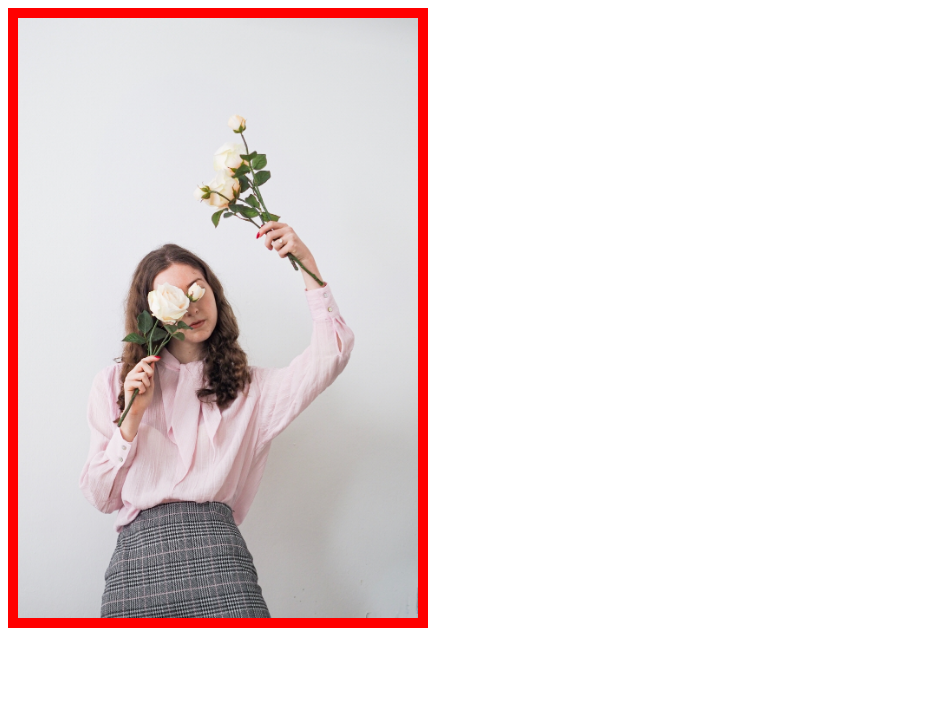
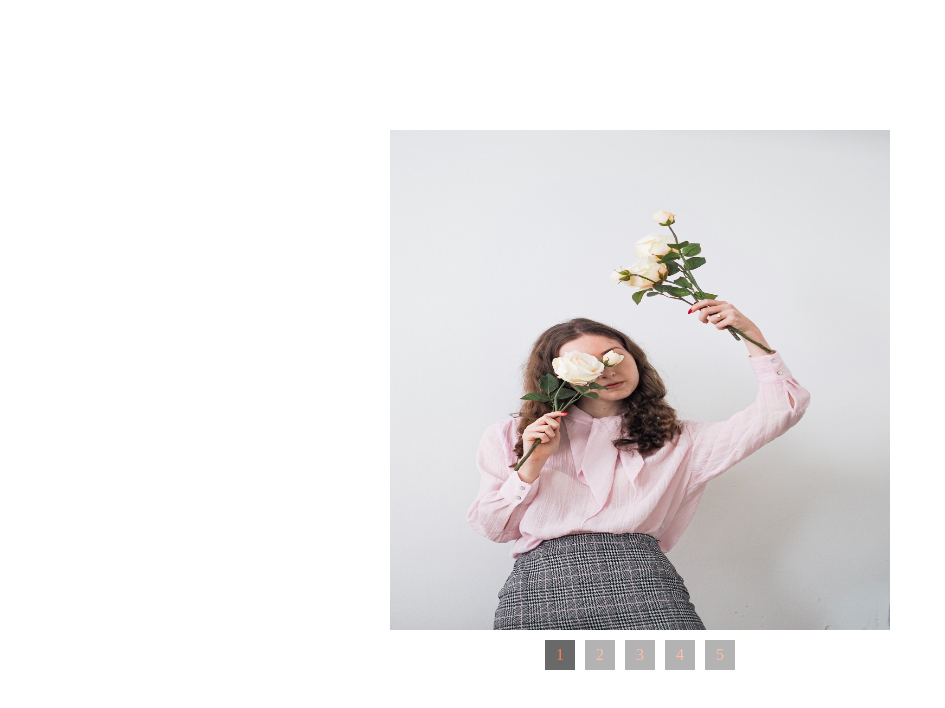
Before and after one commit to believehan/React_study, a React (Create React App) app: page / in a window 1280 px wide. Shown: the top 708 px of the page, without its empty margins (0-945 px from the left). Built offline with nearby package versions, Linux system fonts and the light colour scheme.

Commit message:
리엑트 이미지 삽입

```diff
--- a/src/App.css
+++ b/src/App.css
@@ -1,4 +1,45 @@
+* {
+  margin: 0;
+}
+
+body {
+  height: 100vh;
+  display: flex;
+  justify-content: center;
+  align-items: center;
+}
+
 img {
-  width: 400px;
-  border: 10px solid red;
+  width: 500px;
+  height: 500px;
+
+  /*
+        vertical-align 속성 미 설정시 main_container 의 높이가 맞지 않을 수 있음에 주의.
+    */
+  vertical-align: top;
 }
+
+.nation_container {
+  height: 40px;
+
+  display: flex;
+  justify-content: center;
+  align-items: flex-end;
+  gap: 10px;
+}
+
+.nationBox {
+  display: inline-flex;
+  width: 30px;
+  height: 30px;
+  background-color: dimgrey;
+  color: coral;
+  justify-content: center;
+  align-items: center;
+  /* opacity: 0.5; */
+  text-decoration: none;
+}
+
+.nation1 {
+  opacity: 1;
+}
--- a/src/App.js
+++ b/src/App.js
@@ -1,31 +1,55 @@
-import './App.css';
-import bg1 from './assets/images/bg1.jpg';
+/*
+    /*
+    < Page nation 구현 > - 태그간 종속 관계
 
-/*
-  < src/assets 폴더 내 파일 구성 > - assets 은 관습적 표기
+- 아래 HTML 구조와 같은 형태로 구성되도록 리액트 구현.
 
-- 이미지, 아이콘, CSS 파일, JSON 등 전역 사용 리소스 저장.
-  src/assets 폴더 내 파일들을 구성함으로써, 리액트 프로젝트 생성시 자동 포함되는
-  Webpack(번들러) 이 이미지, CSS, JavaScript 파일 등을 번들링 및 최적화.
-  이는 파일을 하나로 묶어 HTTP 요청을 줄이고 로딩 속도를 빠르게 하고 사용하지 않는
-  코드나 리소스를 제거하여 앱 크기를 최적화하는 것을 의미.
+=============================================================================
 
-  ※ public 폴더 내 구성되는 파일들은 외부에서 직접 접근이 필요한 파일들로
-    구성함므로써, Webpack 의 대상이 되지 않음.
+    < 조건 >
 
-  ===============================================================================
+1) NationBox 컴포넌트는 NationContainer 에 컴포넌트 태그간 종속 관계가 되도록 구현.
 
-  ※ 번들링 (Bundling)
-    - 웹 애플리케이션을 구성하는 여러 개의 모듈(JavaScript, CSS, 이미지 등)을
-      하나의 파일 또는 여러 개의 최적화된 파일로 묶는 과정.
+2) NationBox 의 클래스 넘버링(nation1 ~ nation5)을 삭제하고 CSS 파일의 opacity 도
+   삭제하되, 이를 대체하여 컴포넌트 태그에서 직접 프로퍼티를 전달하는 방식으로 구현.
+   단, 디폴트 파라미터나 defaultProps 필드 활용.
+
+=============================================================================
+
+    < HTML 구조 >
+
+<div id="main_container">
+    <img src="./images/bg1.jpg" alt="img">
+
+    <div class="nation_container">
+        <a href="#" class="nationBox nation1">1</a>
+        <a href="#" class="nationBox nation2">2</a>
+        <a href="#" class="nationBox nation3">3</a>
+        <a href="#" class="nationBox nation4">4</a>
+        <a href="#" class="nationBox nation5">5</a>
+    </div>
+</div>
+
 */
+
+import './App.css'
+import Img from './Img';
+import NationContainer from './NationContainer';
+import NationBox from './NationBox';
+
 function App() {
-
-    /*
-        src 폴더 내 구성된 파일을 로드하기 위해서는 반드시 위와같이
-        해당 리소스 파일을 import 해서 아래와같이 사용해야함에 주의.
-    */
-    return <img src={bg1} alt="img" />;
+  return (
+    <div id="main_container">
+      <Img src="bg1" alt='a' />
+      <NationContainer>
+        <NationBox opacity = "1" value='1' />
+        <NationBox opacity = "0.5" value='2' />
+        <NationBox opacity = "0.5" value='3' />
+        <NationBox opacity = "0.5" value='4' />
+        <NationBox opacity = "0.5" value='5' />
+      </NationContainer>
+    </div>
+  );
 }
-
+// 모듈간 종속관계
 export default App;
--- /dev/null
+++ b/src/Img.jsx
@@ -0,0 +1,7 @@
+import './App.css';
+
+function Img(props) {
+    return <img src = {`${props.src}.jpg`} alt={props.alt} />;
+}
+
+export default Img;
--- /dev/null
+++ b/src/NationBox.jsx
@@ -0,0 +1,6 @@
+
+function NationBox(props) {
+    return <a style={{ opacity: props.opacity }} href="/" className={`nationBox`}>{props.value}</a>;
+}
+
+export default NationBox;
--- /dev/null
+++ b/src/NationContainer.jsx
@@ -0,0 +1,12 @@
+function NationContainer({ children }) {
+    // 받아온 값p을 자식 객체로 받아온다
+    return (
+        <>
+            <div className='nation_container'>
+                {children}
+            </div>
+        </>
+    );
+}
+
+export default NationContainer;
```
Also changed, not shown: public/bg1.jpg (added).
